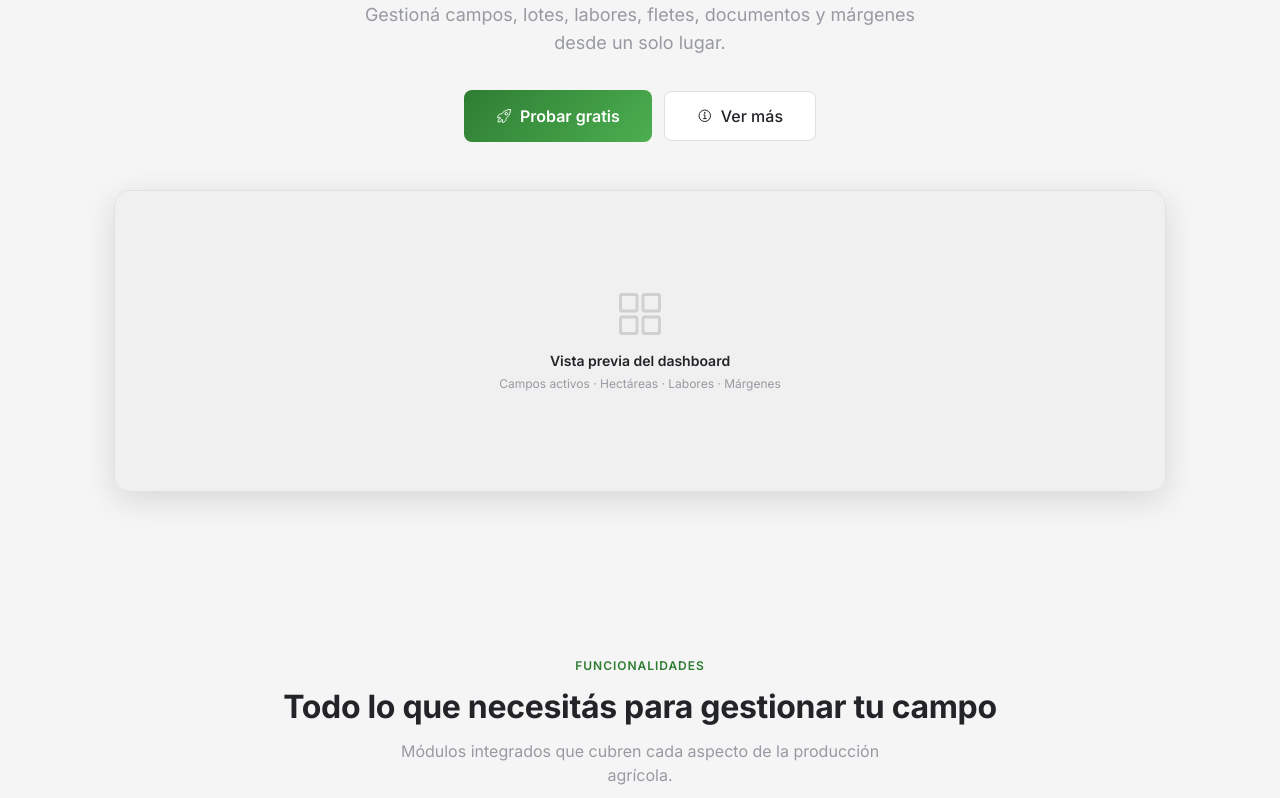
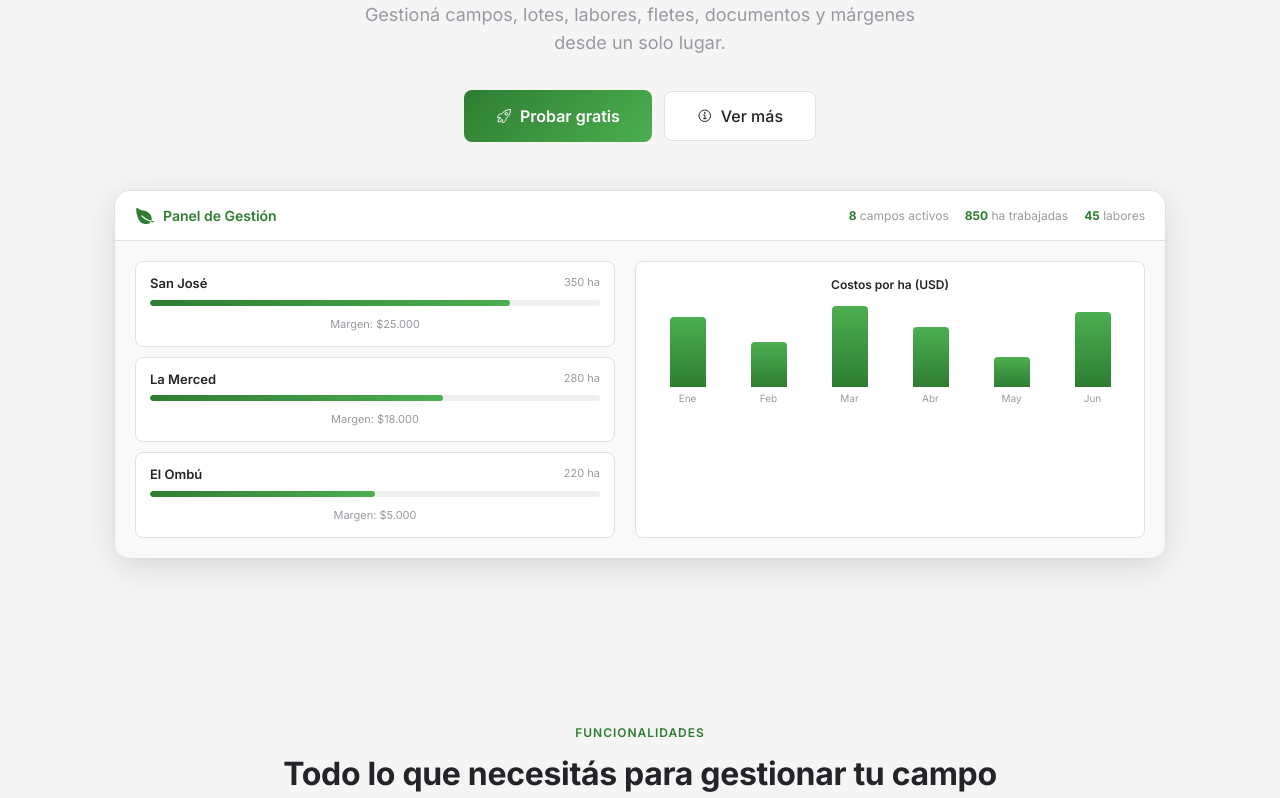
Before and after one commit to Cisc0Matic/CampoEnOrden, a Python web app: template backend/campoenorden_backend/core/templates/landing.html in a window 1280 px wide. Shown: the part 346-1144 px from the top of the page. Run offline with Jinja, Linux system fonts and the light colour scheme; the template is opened without the code that fills it, so the values that code supplies are empty.

Commit message:
Fix badge clipping, add drag scroll, replace dashboard mockup
- Increase plans-grid padding-top to 20px so badge is fully visible
- Change plan-card snap-align from center to start for edge predictability
- Add inline script for click-and-drag mouse scrolling on sliders
- Replace hero dashboard placeholder with real-looking HTML/CSS mockup

```diff
--- a/backend/campoenorden_backend/core/templates/landing.html
+++ b/backend/campoenorden_backend/core/templates/landing.html
@@ -265,23 +265,106 @@
       border: 1px solid var(--ceo-border);
     }
 
-    .mockup-placeholder {
-      background: var(--ceo-step-100);
-      padding: 60px 20px;
-      text-align: center;
-      color: var(--ceo-text-secondary);
+    .mockup-header {
+      display: flex;
+      align-items: center;
+      justify-content: space-between;
+      padding: 14px 20px;
+      background: var(--ceo-surface);
+      border-bottom: 1px solid var(--ceo-border);
+      gap: var(--ceo-space-md);
+      flex-wrap: wrap;
+    }
+
+    .mockup-header-left {
+      display: flex;
+      align-items: center;
+      gap: 8px;
+      font-weight: 600;
       font-size: 14px;
-      min-height: 300px;
+      color: var(--ceo-primary);
+    }
+
+    .mockup-header-left ion-icon { font-size: 20px; }
+
+    .mockup-header-right {
+      display: flex;
+      gap: var(--ceo-space-lg);
+    }
+
+    .mockup-stat { font-size: 12px; color: var(--ceo-text-secondary); }
+    .mockup-stat-value { font-weight: 700; color: var(--ceo-primary); }
+
+    .mockup-body {
+      background: var(--ceo-step-50);
+      padding: 20px;
+      display: flex;
+      gap: 20px;
+    }
+
+    .mockup-cards {
+      flex: 1;
+      display: flex;
+      flex-direction: column;
+      gap: 10px;
+      min-width: 0;
+    }
+
+    .mockup-card {
+      background: var(--ceo-surface);
+      border-radius: var(--ceo-radius-sm);
+      padding: 12px 14px;
+      border: 1px solid var(--ceo-border);
+    }
+
+    .mockup-card-top { display: flex; justify-content: space-between; margin-bottom: 6px; }
+    .mockup-card-name { font-size: 13px; font-weight: 600; }
+    .mockup-card-ha { font-size: 11px; color: var(--ceo-text-secondary); }
+    .mockup-card-sub { font-size: 11px; color: var(--ceo-text-secondary); }
+    .mockup-bar { height: 6px; background: var(--ceo-step-100); border-radius: 3px; overflow: hidden; margin-bottom: 4px; }
+    .mockup-bar-fill { height: 100%; border-radius: 3px; background: var(--ceo-gradient); }
+
+    .mockup-chart {
+      flex: 1;
+      background: var(--ceo-surface);
+      border-radius: var(--ceo-radius-sm);
+      padding: 14px;
+      border: 1px solid var(--ceo-border);
+      min-width: 0;
+    }
+
+    .mockup-chart-title { font-size: 12px; font-weight: 600; margin-bottom: 12px; }
+
+    .mockup-chart-bars {
+      display: flex;
+      align-items: flex-end;
+      justify-content: space-between;
+      height: 100px;
+      gap: 6px;
+    }
+
+    .mockup-chart-col {
+      flex: 1;
       display: flex;
       flex-direction: column;
       align-items: center;
-      justify-content: center;
-      gap: var(--ceo-space-md);
+      height: 100%;
+      justify-content: flex-end;
     }
 
-    .mockup-placeholder ion-icon {
-      font-size: 48px;
-      color: var(--ceo-step-300);
+    .mockup-chart-col span { font-size: 10px; color: var(--ceo-text-secondary); margin-top: 4px; }
+
+    .mockup-chart-bar {
+      width: 100%;
+      max-width: 36px;
+      border-radius: 4px 4px 0 0;
+      background: linear-gradient(180deg, #4CAF50, #2E7D32);
+      transition: height 0.3s;
+    }
+
+    @media (max-width: 640px) {
+      .mockup-body { flex-direction: column; }
+      .mockup-header-right { display: none; }
     }
 
     section { padding: 80px 0; }
@@ -440,14 +523,14 @@
       scroll-snap-type: x mandatory;
       -webkit-overflow-scrolling: touch;
       scrollbar-width: none;
-      padding: var(--ceo-space-sm) 0;
+      padding: 20px 0 var(--ceo-space-sm);
     }
 
     .plans-grid::-webkit-scrollbar { display: none; }
 
     .plan-card {
       flex: 0 0 300px;
-      scroll-snap-align: center;
+      scroll-snap-align: start;
       background: var(--ceo-bg);
       border-radius: var(--ceo-radius-lg);
       padding: var(--ceo-space-xxl);
@@ -642,11 +725,33 @@
         </button>
       </div>
       <div class="hero-mockup">
-        <div class="mockup-placeholder">
-          <ion-icon name="grid-outline"></ion-icon>
-          <div>
-            <div style="font-weight:600;color:var(--ceo-text);margin-bottom:4px">Vista previa del dashboard</div>
-            <div style="font-size:12px">Campos activos · Hectáreas · Labores · Márgenes</div>
+        <div class="mockup-header">
+          <div class="mockup-header-left">
+            <ion-icon name="leaf"></ion-icon>
+            <span>Panel de Gestión</span>
+          </div>
+          <div class="mockup-header-right">
+            <span class="mockup-stat"><span class="mockup-stat-value">8</span> campos activos</span>
+            <span class="mockup-stat"><span class="mockup-stat-value">850</span> ha trabajadas</span>
+            <span class="mockup-stat"><span class="mockup-stat-value">45</span> labores</span>
+          </div>
+        </div>
+        <div class="mockup-body">
+          <div class="mockup-cards">
+            <div class="mockup-card"><div class="mockup-card-top"><span class="mockup-card-name">San José</span><span class="mockup-card-ha">350 ha</span></div><div class="mockup-bar"><div class="mockup-bar-fill" style="width:80%"></div></div><span class="mockup-card-sub">Margen: $25.000</span></div>
+            <div class="mockup-card"><div class="mockup-card-top"><span class="mockup-card-name">La Merced</span><span class="mockup-card-ha">280 ha</span></div><div class="mockup-bar"><div class="mockup-bar-fill" style="width:65%"></div></div><span class="mockup-card-sub">Margen: $18.000</span></div>
+            <div class="mockup-card"><div class="mockup-card-top"><span class="mockup-card-name">El Ombú</span><span class="mockup-card-ha">220 ha</span></div><div class="mockup-bar"><div class="mockup-bar-fill" style="width:50%"></div></div><span class="mockup-card-sub">Margen: $5.000</span></div>
+          </div>
+          <div class="mockup-chart">
+            <div class="mockup-chart-title">Costos por ha (USD)</div>
+            <div class="mockup-chart-bars">
+              <div class="mockup-chart-col"><div class="mockup-chart-bar" style="height:70%"></div><span>Ene</span></div>
+              <div class="mockup-chart-col"><div class="mockup-chart-bar" style="height:45%"></div><span>Feb</span></div>
+              <div class="mockup-chart-col"><div class="mockup-chart-bar" style="height:90%"></div><span>Mar</span></div>
+              <div class="mockup-chart-col"><div class="mockup-chart-bar" style="height:60%"></div><span>Abr</span></div>
+              <div class="mockup-chart-col"><div class="mockup-chart-bar" style="height:30%"></div><span>May</span></div>
+              <div class="mockup-chart-col"><div class="mockup-chart-bar" style="height:75%"></div><span>Jun</span></div>
+            </div>
           </div>
         </div>
       </div>
@@ -800,5 +905,22 @@
     </div>
   </footer>
 
+<script>
+document.querySelectorAll('.features-grid, .plans-grid').forEach(el => {
+  let isDown = false, startX, scrollLeft;
+  el.addEventListener('mousedown', e => {
+    isDown = true; el.style.cursor = 'grabbing';
+    startX = e.pageX - el.offsetLeft; scrollLeft = el.scrollLeft;
+  });
+  el.addEventListener('mouseleave', () => { isDown = false; el.style.cursor = 'grab'; });
+  el.addEventListener('mouseup', () => { isDown = false; el.style.cursor = 'grab'; });
+  el.addEventListener('mousemove', e => {
+    if (!isDown) return; e.preventDefault();
+    const x = e.pageX - el.offsetLeft;
+    el.scrollLeft = scrollLeft - (x - startX) * 1.5;
+  });
+  el.style.cursor = 'grab';
+});
+</script>
 </body>
 </html>
```
